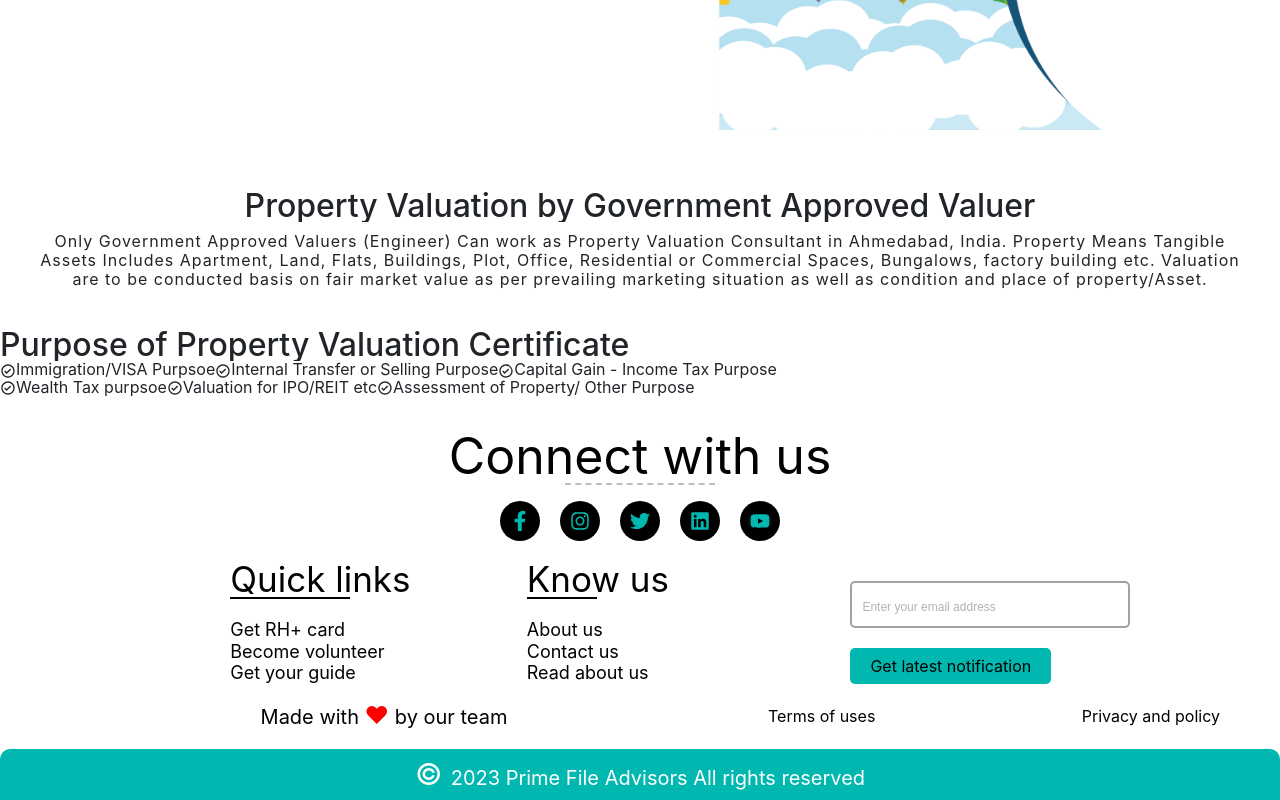
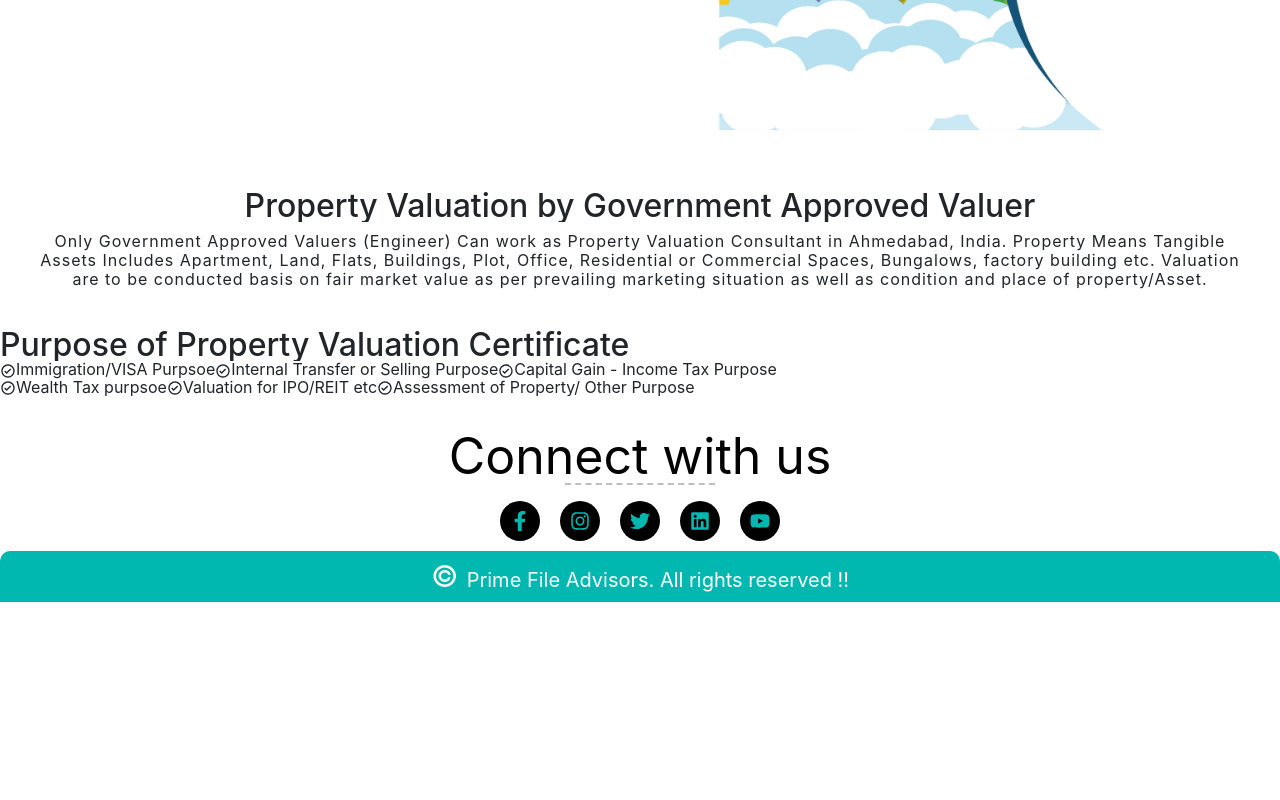
Before and after one commit to abhinavdawar/primefileadvisors, a React (Create React App) app: page /propertyvaluationcertificate in a window 1280 px wide. Shown: the part 503-1303 px from the top of the page. After the commit the page ends 1105 px from the top, so only its background shows below. Built offline with nearby package versions, Linux system fonts and the light colour scheme; a web font is replaced by a local one.

Commit message:
changing footer and adding margin

```diff
--- a/src/App.css
+++ b/src/App.css
@@ -1030,6 +1030,7 @@ textarea:focus {
 	width: 100%;
 	border-top-right-radius: 10px;
 	border-top-left-radius: 10px;
+	margin-top: 10px;
 }
 .footer-line p {
 	color: rgb(255, 255, 255);
--- a/src/components/Footer.js
+++ b/src/components/Footer.js
@@ -40,42 +40,9 @@ const Footer = () => {
 					</Link>
 				</div>
 			</div>
-			<div className='footer-content'>
-				<div className='left-content'>
-					<div className='quick-links'>
-						<div className='title2'>Quick links</div>
-						<span></span>
-						<p>Get RH+ card</p>
-						<p>Become volunteer</p>
-						<p>Get your guide</p>
-					</div>
-					<div className='know-us'>
-						<div className='title2'>Know us</div>
-						<span className='line'></span>
-						<p>About us</p>
-						<p>Contact us</p>
-						<p>Read about us</p>
-					</div>
-				</div>
-				<div className='get-notification'>
-					<input type='text' placeholder='Enter your email address' />
-					<button>Get latest notification</button>
-				</div>
-			</div>
-			<div className='other-content'>
-				<div className='team-line'>
-					<p>
-						Made with <span>&#10084;</span> by our team
-					</p>
-				</div>
-				<div className='terms'>
-					<p>Terms of uses</p>
-					<p>Privacy and policy</p>
-				</div>
-			</div>
 			<div className='footer-line'>
 				<p>
-					<span>© </span> 2023 Prime File Advisors All rights reserved
+					<span>© </span>Prime File Advisors. All rights reserved !!
 				</p>
 			</div>
 		</div>
```
